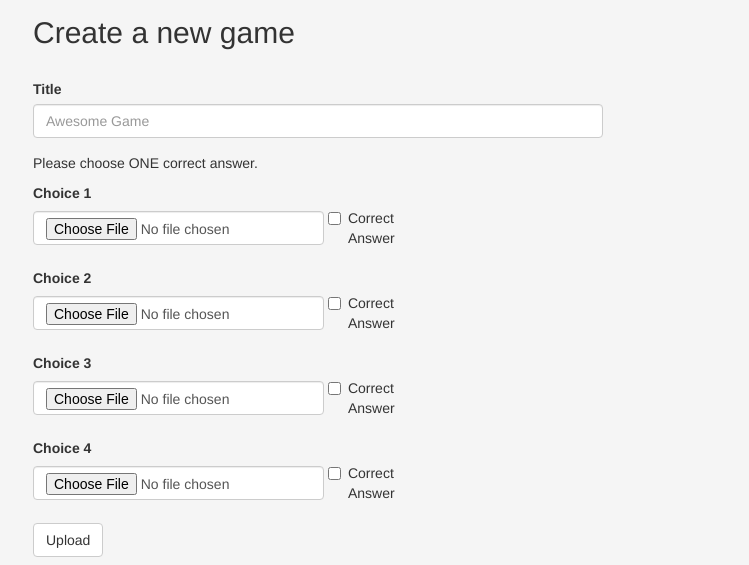
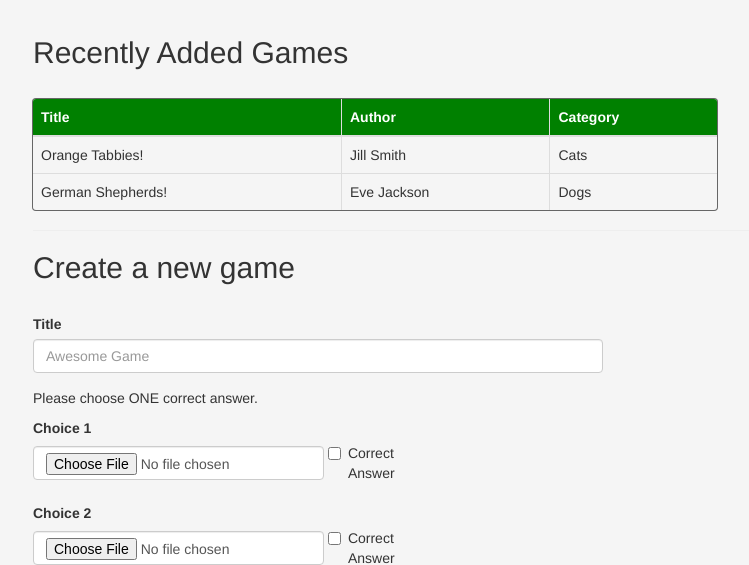
Before and after one commit to nischalshrestha/recognize, a Python web app: template templates/match.html in a window 1280 px wide. Shown: the part 51-616 px from the top of the page, without its empty margins (37-786 px from the left). Run offline with Jinja, Linux system fonts and the light colour scheme; the template is opened without the code that fills it, so the values that code supplies are empty; some libraries are stand-ins or nearby versions.

Commit message:
Started implementing table for list of games.

```diff
--- a/static/css/base.css
+++ b/static/css/base.css
@@ -60,10 +57,47 @@ body {
   display: none;
 }
 
+/* Body */
+
+body {
+    padding-top: 40px;
+    padding-bottom: 40px;
+    background-color: #f5f5f5;
+}
+
 blockquote {
     margin-bottom: 10px;
     border-left-color: #bbb;
 }
+
+/* Table */
+
+.table-hover {
+    max-width: 60%;
+    border-collapse: collapse;
+    border-radius: 3px;
+    border-style: hidden; /* hide standard table (collapsed) border */
+    box-shadow: 0 0 0 1px #666; /* this draws the table border  */
+}
+
+.table-hover th {
+    background-color: green;
+    color: white;
+}
+
+.table-hover th:first-child {
+    border-radius: 3px 0 0 0;
+}
+
+.table-hover th:last-child {
+    border-radius: 0 3px 0 0;
+}
+
+.table-hover > tbody > tr:hover {
+  background-color: #fbf8e9;
+}
+
+/* Forms */
 
 form {
     margin-top: 10px;
--- a/templates/index.html
+++ b/templates/index.html
@@ -131,7 +131,6 @@
           </div>
         </div>
         <hr>
-
         <div class="container">
             <div class="row">
               <div class="col-md-12 text-center"><p>The End.</p></div>
--- a/templates/match.html
+++ b/templates/match.html
@@ -36,7 +36,31 @@
     <div class="container">
         <output id="outputLog"></output>
         <!-- Insert a table displaying recently created games, perhaps with pagination to show more -->
-
+        <br>
+        <h2>Recently Added Games</h2>
+        <br>
+        <table class="table table-bordered table-hover">
+            <thead>
+                <tr>
+                    <th>Title</th>
+                    <th>Author</th>
+                    <th>Category</th>
+                </tr>
+            </thead>
+            <tbody>
+                <tr>
+                    <td>Orange Tabbies!</td>
+                    <td>Jill Smith</td>
+                    <td>Cats</td>
+                </tr>
+                <tr>
+                    <td>German Shepherds!</td>
+                    <td>Eve Jackson</td>
+                    <td>Dogs</td>
+                </tr>
+            </tbody>
+        </table>
+        <hr>
         <!-- Add a from with submit button to generate 4 distinct images -->
         <form action="/upload" enctype="multipart/form-data" method="post" id="match_new_game">
             <h2>Create a new game</h2>
@@ -80,7 +104,14 @@
             <br>
             <button id="upload_image" type="submit" class="btn btn-default">Upload</button>
         </form>
-
+        <!--
+        <script type="text/javascript">
+            $('.bordered tr').mouseover(function(){
+                $(this).addClass('highlight');
+                }).mouseout(function(){
+                    $(this).removeClass('highlight');
+                });
+        </script>-->
         <!-- <form onsubmit="return false;">
             <h2>New Name</h2>
             <div><label for="id">Title:</label><input id="id" /></div>
```
Also changed, not shown: other parts of static/css/base.css (+16 -17 lines).
